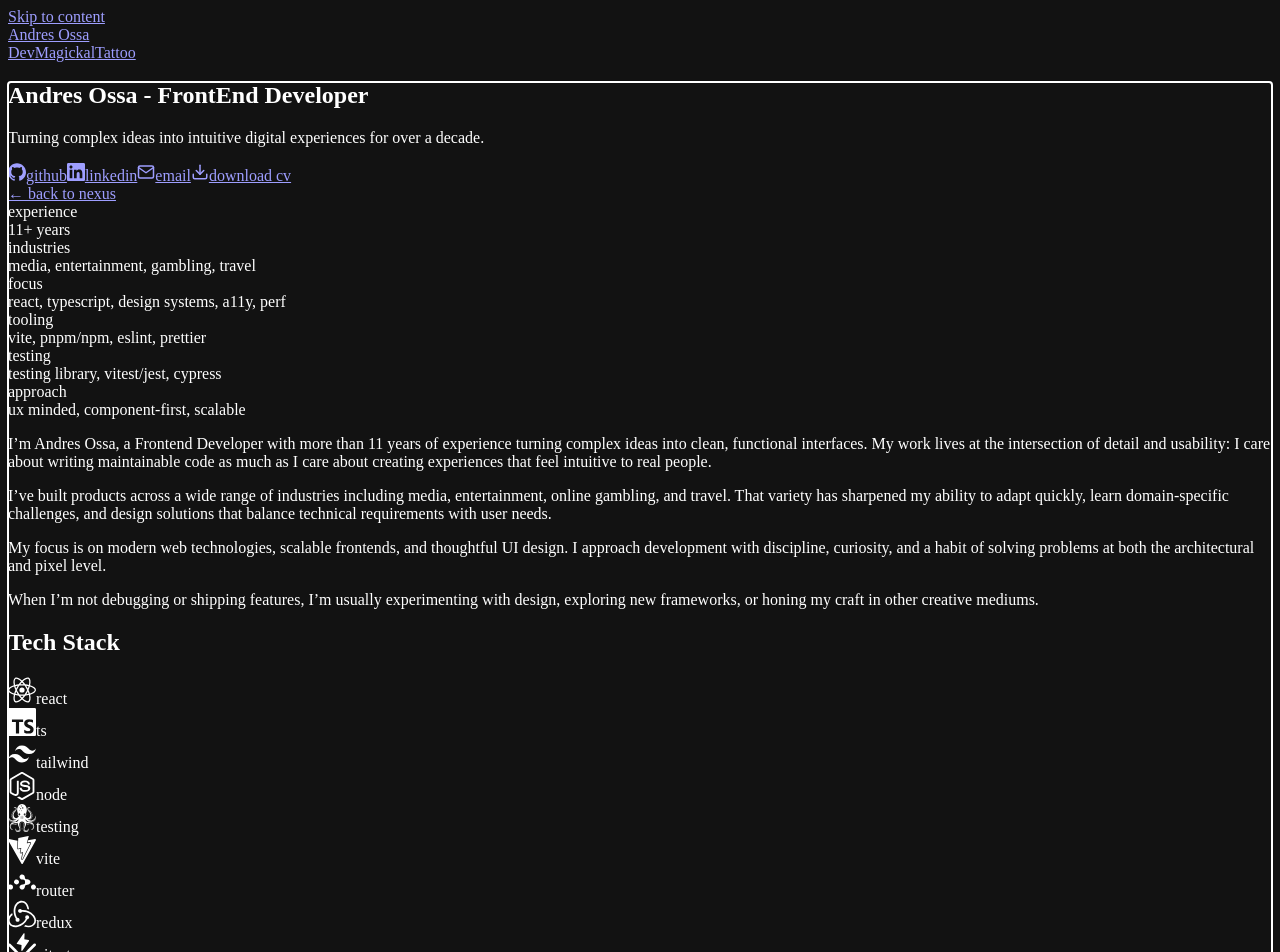
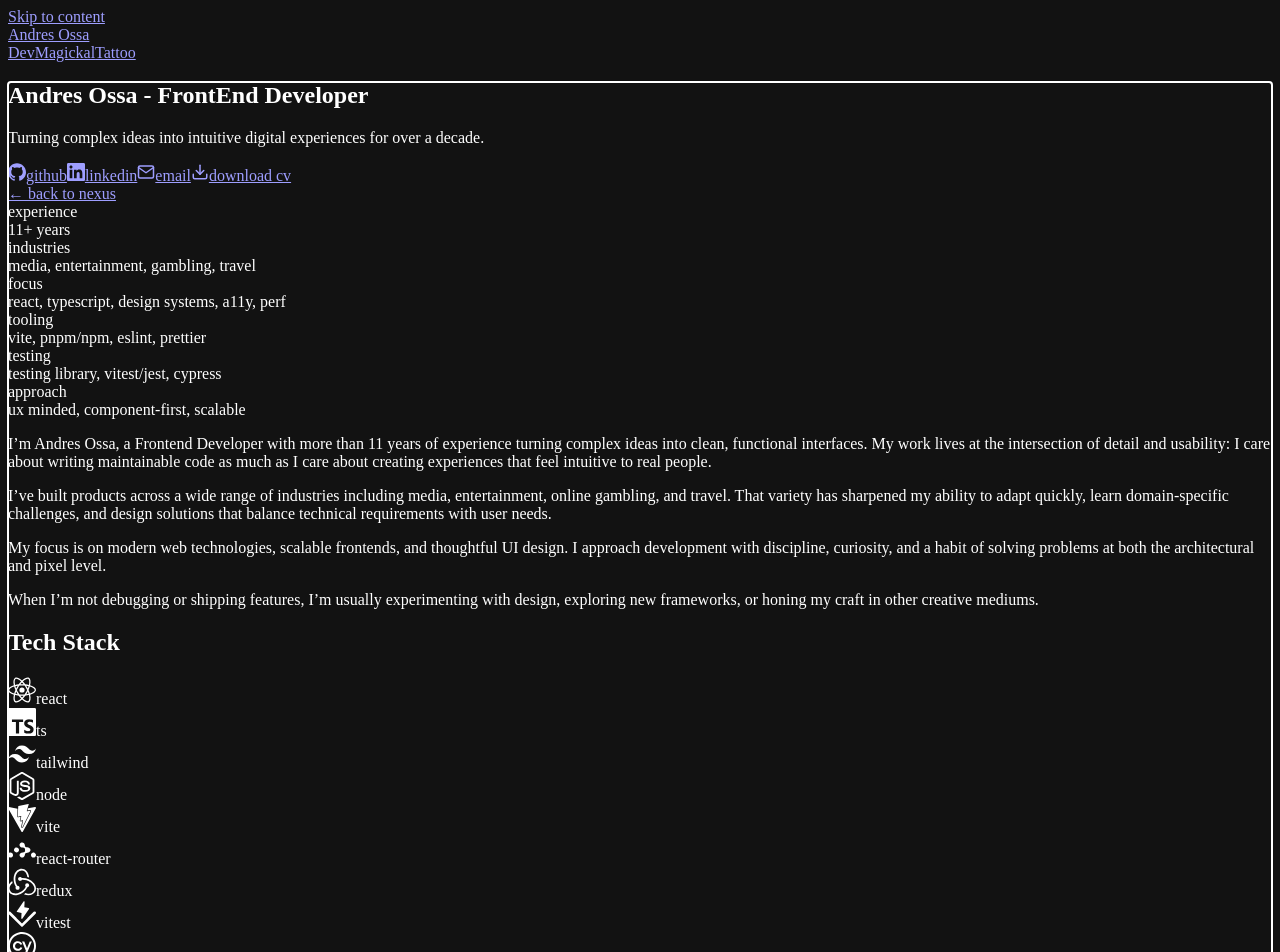
Before and after one commit to raveneyex/vibe-site, a React (Vite) app: page /dev in a window 1280 px wide. Shown: the top 952 px of the page. Built offline with nearby package versions, Linux system fonts and the light colour scheme; the HTML template or start-up script is replaced by a standard one.

Commit message:
Tweak tech-stack section

```diff
--- a/src/pages/Dev.tsx
+++ b/src/pages/Dev.tsx
@@ -10,7 +10,6 @@ import {
   SiTypescript,
   SiTailwindcss,
   SiNodedotjs,
-  SiTestinglibrary,
   SiVite,
   SiReactrouter,
   SiRedux,
@@ -26,9 +25,8 @@ const techStack: { icon: IconType; label: string }[] = [
   { icon: SiTypescript, label: 'ts' },
   { icon: SiTailwindcss, label: 'tailwind' },
   { icon: SiNodedotjs, label: 'node' },
-  { icon: SiTestinglibrary, label: 'testing' },
   { icon: SiVite, label: 'vite' },
-  { icon: SiReactrouter, label: 'router' },
+  { icon: SiReactrouter, label: 'react-router' },
   { icon: SiRedux, label: 'redux' },
   { icon: SiVitest, label: 'vitest' },
   { icon: SiCypress, label: 'cypress' },
```
